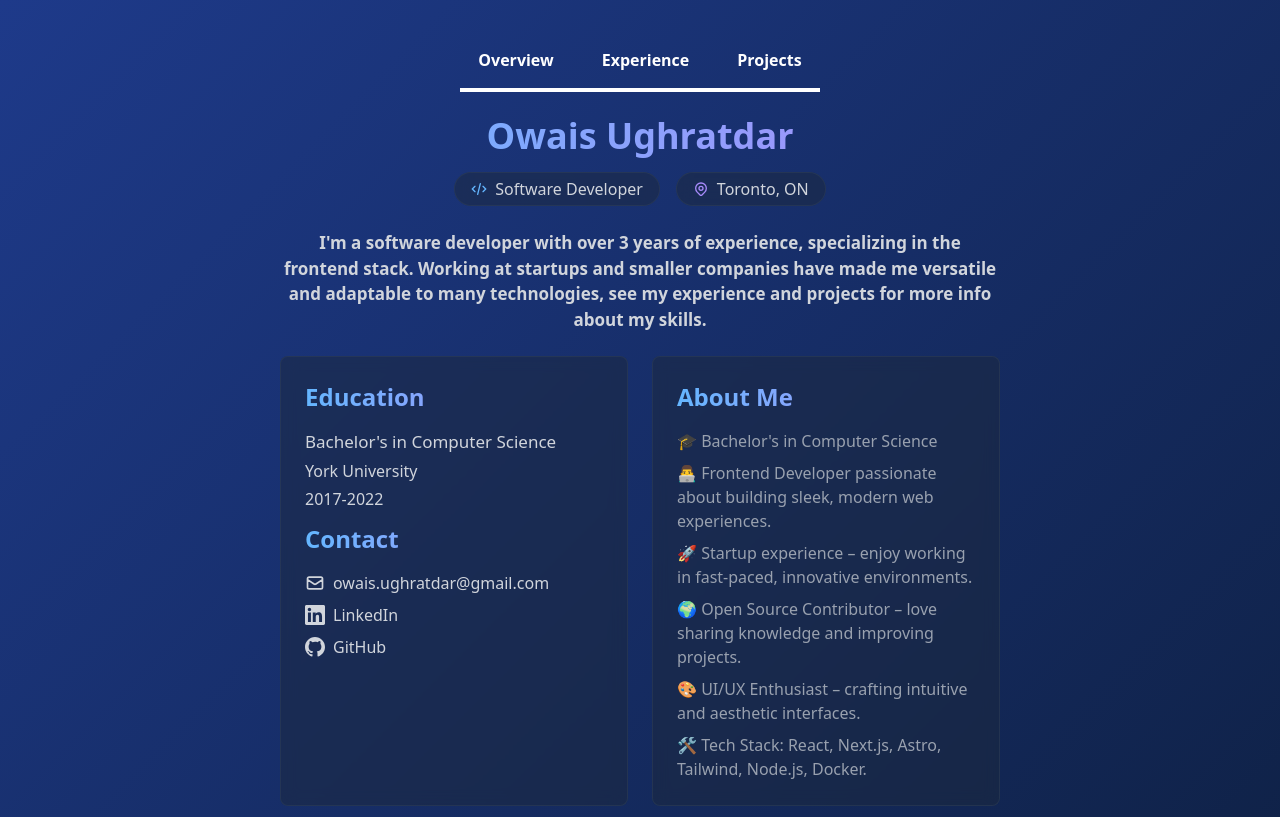
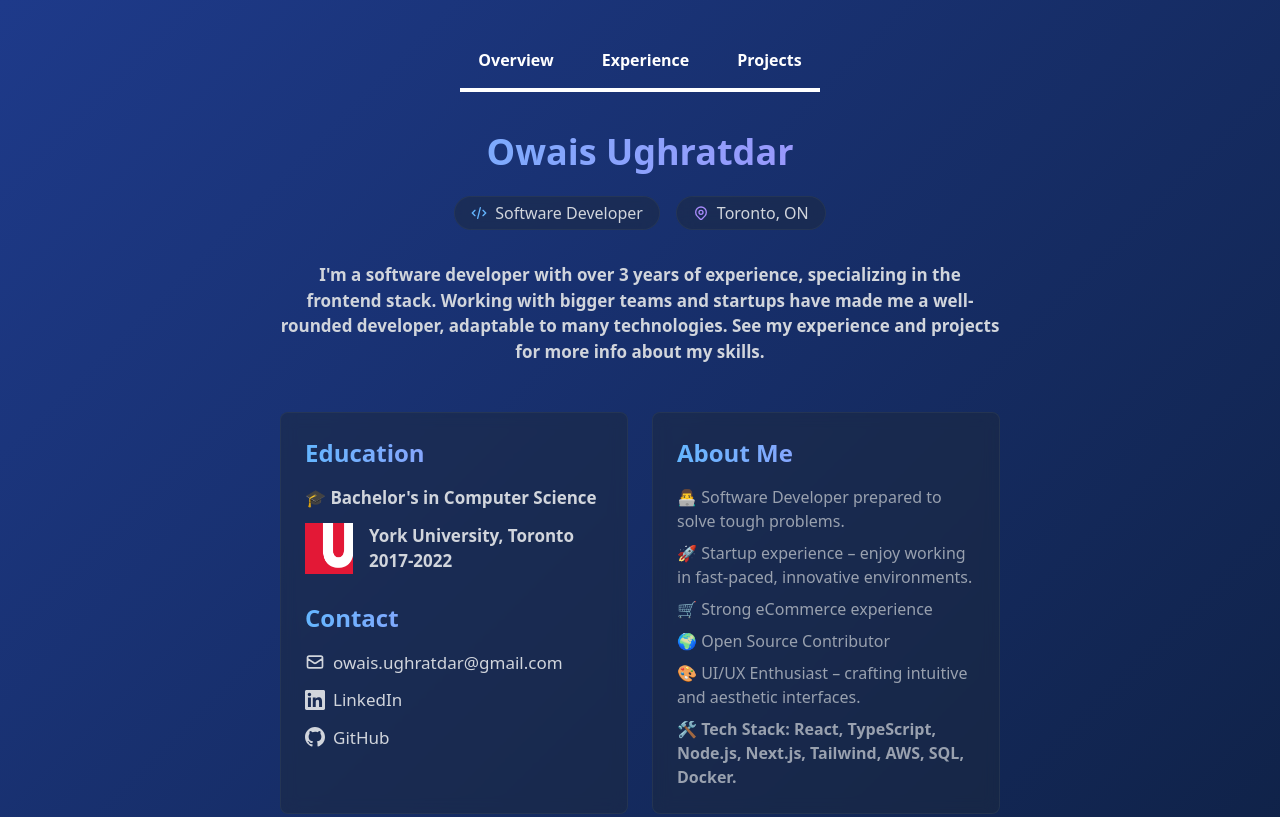
Before and after one commit to OwaisUghratdar/portfolio, an Astro site: page / in a window 1280 px wide. Shown: the top 817 px of the page. Built offline with nearby package versions, Linux system fonts and the light colour scheme; Astro itself is replaced by a stand-in of ours.

Commit message:
update overview page

```diff
--- a/src/pages/index.astro
+++ b/src/pages/index.astro
@@ -5,7 +5,7 @@ import Skills from "../components/Skills.astro";
 
 <Layout title="Overview">
 	<section class="text-center">
-		<h1 class="text-4xl pb-2 font-bold bg-gradient-to-r from-[#64B6FF] to-[#A78BFA] text-transparent bg-clip-text">
+		<h1 class="text-4xl py-4 font-bold bg-gradient-to-r from-[#64B6FF] to-[#A78BFA] text-transparent bg-clip-text">
 		  Owais Ughratdar
 		</h1>
 		<div class="flex justify-center items-center gap-4 mt-2">
@@ -27,8 +27,8 @@ import Skills from "../components/Skills.astro";
 			</p>
 		  </div>
 		</div>
-		<p class="text-gray-300 mt-6 mx-auto text-[17px] font-semibold">
-		  I'm a software developer with over 3 years of experience, specializing in the frontend stack. Working at startups and smaller companies have made me versatile and adaptable to many technologies, see my experience and projects for more info about my skills.
+		<p class="text-gray-300 mt-8 pb-6 mx-auto text-[17px] font-semibold">
+		  I'm a software developer with over 3 years of experience, specializing in the frontend stack. Working with bigger teams and startups have made me a well-rounded developer, adaptable to many technologies. See my experience and projects for more info about my skills.
 		</p>
 	  </section>
 
@@ -39,29 +39,39 @@ import Skills from "../components/Skills.astro";
 				Education
 			</h2>
 			<div class="space-y-1">
-				<p class="text-gray-300 text-[17px]">Bachelor's in Computer Science</p>
-				<p class="text-gray-300">York University</p>
-				<p class="text-gray-300">2017-2022</p>
+				<p class="text-gray-300 text-[17px] font-semibold">🎓 Bachelor's in Computer Science</p>
+
+				<div class="flex mt-3">
+					<div class="flex">
+						<img class="w-12 bg-white" src={"assets/YorkU.png"} alt="York University Icon" />
+					</div>
+					<div class="ml-4">
+						<p class="text-gray-300 text-[17px] font-semibold">York University, Toronto</p>
+						<p class="text-gray-300 text-[17px] font-semibold">2017-2022</p>
+					</div>
+
+				</div>
+
 			</div>
 		</div>
       <div id="contact-section">
-		<h2 class="text-2xl font-semibold mb-4 bg-gradient-to-r from-[#64B6FF] to-[#A78BFA] text-transparent bg-clip-text">
+		<h2 class="text-2xl font-semibold mt-4 mb-4 bg-gradient-to-r from-[#64B6FF] to-[#A78BFA] text-transparent bg-clip-text">
 		  Contact
 		</h2>
-		<div class="space-y-2">
-		  <a href="mailto:your@email.com" class="flex items-center gap-2 text-gray-300 hover:text-[#64B6FF] transition-colors">
+		<div class="space-y-3">
+		  <a href="mailto:your@email.com" class="flex items-center gap-2 text-[17px] text-gray-300 hover:text-[#64B6FF] transition-colors">
 			<svg xmlns="http://www.w3.org/2000/svg" class="h-5 w-5" viewBox="0 0 24 24" fill="none" stroke="currentColor" stroke-width="2">
 			  <path d="M3 8l7.89 5.26a2 2 0 002.22 0L21 8M5 19h14a2 2 0 002-2V7a2 2 0 00-2-2H5a2 2 0 00-2 2v10a2 2 0 002 2z" />
 			</svg>
 			owais.ughratdar@gmail.com
 		  </a>
-		  <a href="https://linkedin.com/in/yourprofile" target="_blank" class="flex items-center gap-2 text-gray-300 hover:text-[#64B6FF] transition-colors">
+		  <a href="https://www.linkedin.com/in/owaisughratdar/" target="_blank" class="flex items-center gap-2 text-[17px] text-gray-300 hover:text-[#64B6FF] transition-colors">
 			<svg xmlns="http://www.w3.org/2000/svg" class="h-5 w-5" viewBox="0 0 24 24" fill="currentColor">
 			  <path d="M20.447 20.452h-3.554v-5.569c0-1.328-.027-3.037-1.852-3.037-1.853 0-2.136 1.445-2.136 2.939v5.667H9.351V9h3.414v1.561h.046c.477-.9 1.637-1.85 3.37-1.85 3.601 0 4.267 2.37 4.267 5.455v6.286zM5.337 7.433c-1.144 0-2.063-.926-2.063-2.065 0-1.138.92-2.063 2.063-2.063 1.14 0 2.064.925 2.064 2.063 0 1.139-.925 2.065-2.064 2.065zm1.782 13.019H3.555V9h3.564v11.452zM22.225 0H1.771C.792 0 0 .774 0 1.729v20.542C0 23.227.792 24 1.771 24h20.451C23.2 24 24 23.227 24 22.271V1.729C24 .774 23.2 0 22.222 0h.003z"/>
 			</svg>
 			LinkedIn
 		  </a>
-		  <a href="https://github.com/yourgithub" target="_blank" class="flex items-center gap-2 text-gray-300 hover:text-[#64B6FF] transition-colors">
+		  <a href="https://github.com/OwaisUghratdar" target="_blank" class="flex items-center gap-2 text-[17px] text-gray-300 hover:text-[#64B6FF] transition-colors">
 			<svg xmlns="http://www.w3.org/2000/svg" class="h-5 w-5" viewBox="0 0 24 24" fill="currentColor">
 			  <path d="M12 0C5.374 0 0 5.373 0 12c0 5.302 3.438 9.8 8.207 11.387.599.111.793-.261.793-.577v-2.234c-3.338.726-4.033-1.416-4.033-1.416-.546-1.387-1.333-1.756-1.333-1.756-1.089-.745.083-.729.083-.729 1.205.084 1.839 1.237 1.839 1.237 1.07 1.834 2.807 1.304 3.492.997.107-.775.418-1.305.762-1.604-2.665-.305-5.467-1.334-5.467-5.931 0-1.311.469-2.381 1.236-3.221-.124-.303-.535-1.524.117-3.176 0 0 1.008-.322 3.301 1.23A11.509 11.509 0 0112 5.803c1.02.005 2.047.138 3.006.404 2.291-1.552 3.297-1.23 3.297-1.23.653 1.653.242 2.874.118 3.176.77.84 1.235 1.911 1.235 3.221 0 4.609-2.807 5.624-5.479 5.921.43.372.823 1.102.823 2.222v3.293c0 .319.192.694.801.576C20.566 21.797 24 17.3 24 12c0-6.627-5.373-12-12-12z"/>
 			</svg>
@@ -76,12 +86,12 @@ import Skills from "../components/Skills.astro";
 		  About Me
 		</h2>
 		<div class="space-y-2 text-gray-300">
-		  <p>🎓 <span class="text-gray-400">Bachelor's in Computer Science</span></p>
-		  <p>👨‍💻 <span class="text-gray-400">Frontend Developer passionate about building sleek, modern web experiences.</span></p>
+		  <p>👨‍💻 <span class="text-gray-400">Software Developer prepared to solve tough problems.</span></p>
 		  <p>🚀 <span class="text-gray-400">Startup experience – enjoy working in fast-paced, innovative environments.</span></p>
-		  <p>🌍 <span class="text-gray-400">Open Source Contributor – love sharing knowledge and improving projects.</span></p>
+		  <p>🛒 <span class="text-gray-400">Strong eCommerce experience</span></p>
+		  <p>🌍 <span class="text-gray-400">Open Source Contributor</span></p>
 		  <p>🎨 <span class="text-gray-400">UI/UX Enthusiast – crafting intuitive and aesthetic interfaces.</span></p>
-		  <p>🛠️ <span class="text-gray-400">Tech Stack: React, Next.js, Astro, Tailwind, Node.js, Docker.</span></p>
+		  <p>🛠️ <span class="text-gray-400 font-bold">Tech Stack: React, TypeScript, Node.js, Next.js, Tailwind, AWS, SQL, Docker.</span></p>
 		</div>
 	  </section>
 
```
